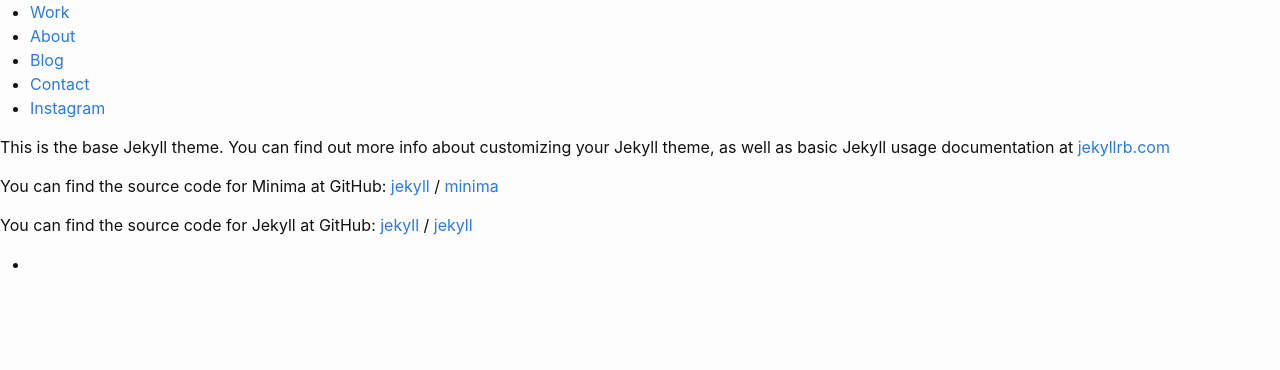
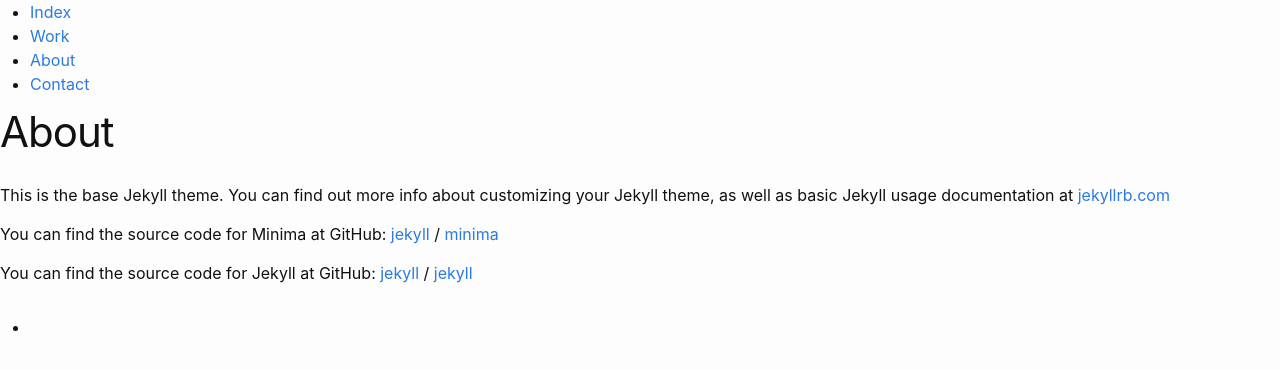
Before and after one commit to inespinagoncalves/site, a Jekyll site: the page built from about.markdown, in a window 1280 px wide. Shown: the top 370 px of the page. Built offline with Jekyll 4.4.1, drawn with Linux system fonts in a browser that asks for light colours.

Commit message:
nav commit

```diff
--- a/_data/menunav.yml
+++ b/_data/menunav.yml
@@ -1,5 +1,8 @@
 docs_list_title: navegacao global
 docs:
+
+- title: Index
+  url: index.html
 
 - title: Work
   url: work.html
@@ -7,11 +10,5 @@
 - title: About
   url: about.html
 
-- title: Blog
-  url: blog
-
 - title: Contact
-  url: contact
-
-- title: Instagram
-  url: instagram
+  url: contact.html
--- a/about.markdown
+++ b/about.markdown
@@ -1,5 +1,5 @@
 ---
-layout: default
+layout: page
 title: About
 
 ---
--- /dev/null
+++ b/contact.markdown
@@ -0,0 +1,5 @@
+---
+layout: default
+---
+
+olá
```
